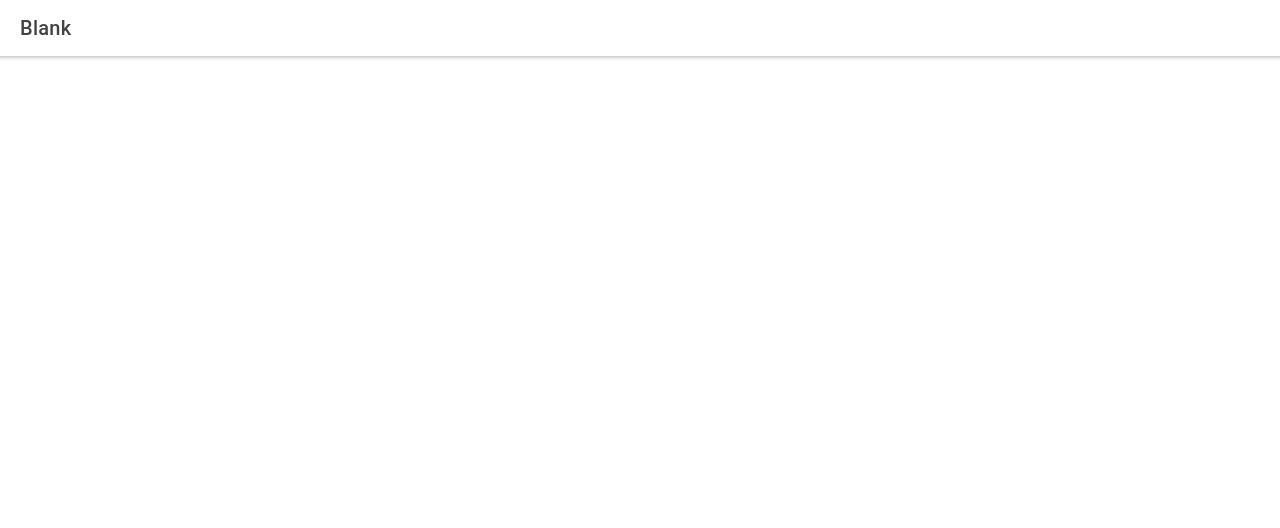
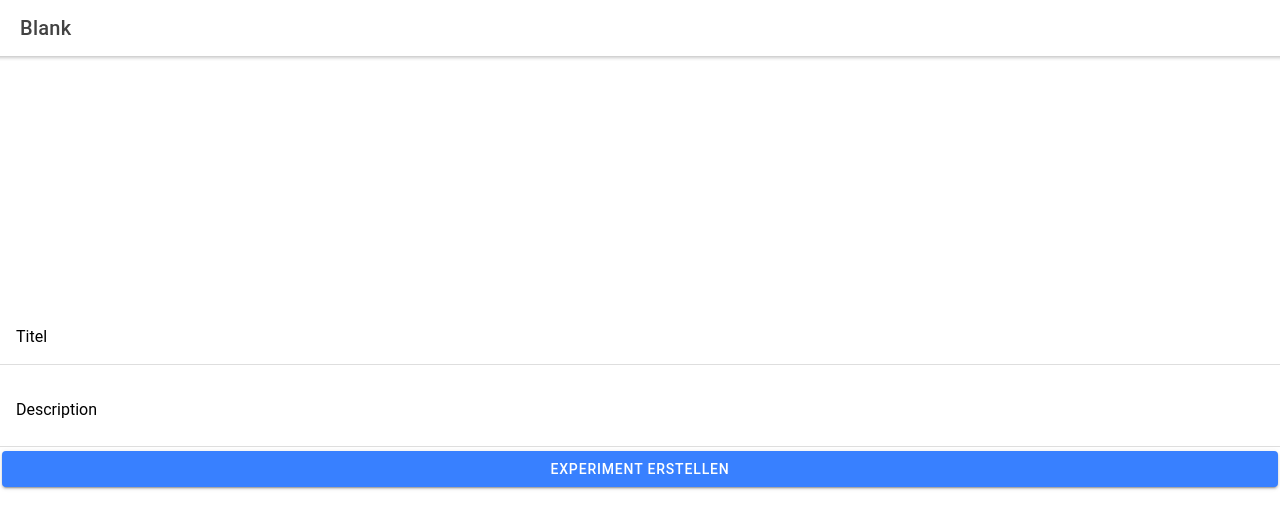
Before and after one commit to MichealMooth/AnExperiment, a React (Create React App) app: page /test in a window 1280 px wide. Shown: the top 528 px of the page. Built offline with nearby package versions, Linux system fonts and the light colour scheme.

Commit message:
Erstes Experiment kann erstellt werden. Grundfunktionalität von Formularen verstanden.

```diff
--- a/package.json
+++ b/package.json
@@ -18,6 +18,7 @@
     "ionicons": "^5.0.0",
     "react": "^16.13.0",
     "react-dom": "^16.13.0",
+    "react-hook-form": "^6.15.1",
     "react-router": "^5.1.2",
     "react-router-dom": "^5.1.2",
     "react-scripts": "3.4.0",
--- a/src/components/CreateExperimentContainer.tsx
+++ b/src/components/CreateExperimentContainer.tsx
@@ -1,13 +1,52 @@
 import React from 'react';
 import './ExploreContainer.css';
+import {IonButton, IonInput, IonItem, IonLabel, IonTextarea} from "@ionic/react";
 
 interface ContainerProps { }
 
 const CreateExperimentContainer: React.FC<ContainerProps> = () => {
-  return (
+
+    //initialisieren der Felder
+    const state = {
+        title: '',
+        date: new Date(),
+        description: '',
+    };
+
+    const createExperiment = (data: any) => {
+        console.log('neues Experiment erstellen mit folgenden Daten: ', state.title);
+        console.log('mit der Beschreibung', state.description)
+        console.log('zum Zeitpunkt: ', state.date);
+    }
+    const setTitle = (data:any) => {
+        state.title= data;
+    }
+    const setDescription = (data:any) => {
+        state.description= data;
+    }
+
+
+
+    return (
     <div className="container">
+            <IonItem>
+                <IonLabel position="floating">Titel</IonLabel>
+                <IonInput required type="text" onIonInput={(data: any) => setTitle(data.target.value)} value={state.title}/>
+            </IonItem>
+            <IonItem>
+                <IonLabel position="floating">Description</IonLabel>
+                <IonTextarea value={state.description} onIonChange={(data:any) => setDescription(data.detail.value)}/>
+            </IonItem>
+
+
+            <IonButton expand="block" onClick={e => createExperiment(e)}>
+                Experiment erstellen
+            </IonButton>
       </div>
+
   );
+
+
 };
 
 export default CreateExperimentContainer;
--- a/src/pages/Home.tsx
+++ b/src/pages/Home.tsx
@@ -12,7 +12,7 @@ import {
 import React from 'react';
 import ExploreContainer from '../components/ExploreContainer';
 import './Home.css';
-import {add, star} from "ionicons/icons";
+import {add} from "ionicons/icons";
 
 const Home: React.FC = () => {
   return (
```
Also changed, not shown: 1 other file (tests, documents, lock files or other folders).
